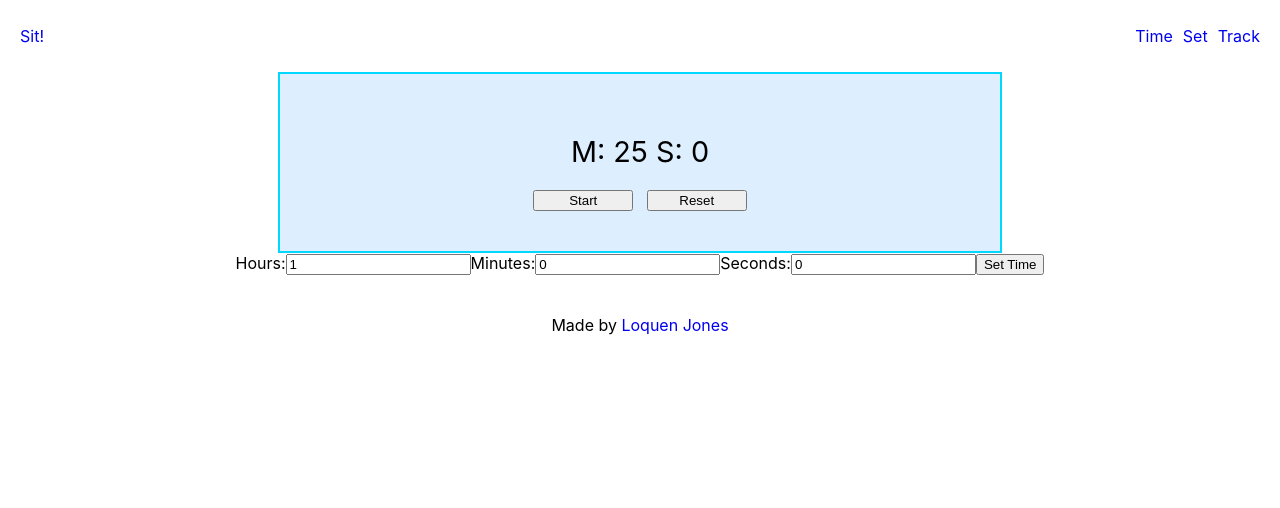
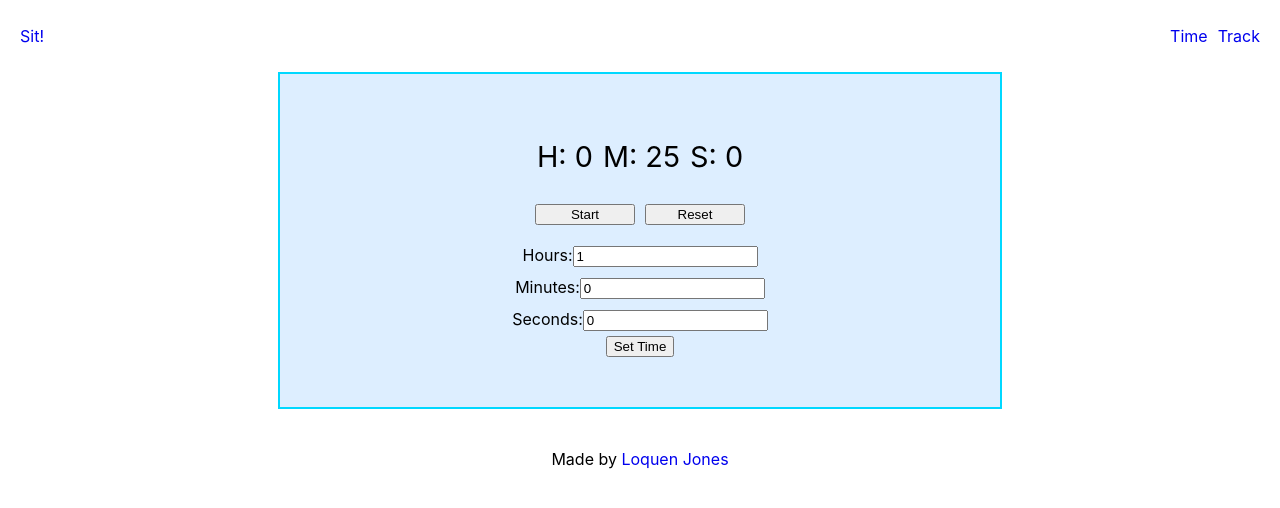
Before and after one commit to Loquen/react-sit, a React (Create React App) app: page / in a window 1280 px wide. Shown: the top 508 px of the page. Built offline with nearby package versions, Linux system fonts and the light colour scheme.

Commit message:
updated styles of whole app

```diff
--- a/src/App.js
+++ b/src/App.js
@@ -3,7 +3,7 @@ import './App.css';
 
 import Navbar from './Navbar';
 import Timer from './Timer';
-import SetTime from './SetTime';
+
 import Footer from './Footer';
 
 
@@ -12,7 +12,6 @@ const App = () => {
     <div className="App">
       <Navbar/>
       <Timer/>
-      <SetTime/>
       <Footer/>
     </div>
   );
--- a/src/Countdown.css
+++ b/src/Countdown.css
@@ -2,6 +2,9 @@
   margin: 10px;
   padding: 10px;
   font-size: 1.8em;
+  display: flex;
+  justify-content: center;
+  flex-flow: wrap;
 }
 
 .Button {
@@ -12,4 +15,9 @@
 
 .Button button {
   width: 100px;
+  margin: 5px;
 }
+
+.timeValue {
+  margin: 5px;
+}
--- a/src/Countdown.js
+++ b/src/Countdown.js
@@ -1,5 +1,7 @@
 import React, { Component } from 'react';
 import './Countdown.css';
+
+import SetTime from './SetTime';
 
 class Countdown extends Component {
 
@@ -13,7 +15,8 @@ class Countdown extends Component {
 		    			  br: 300,
 		    			  finalBreak: 900,
 		    			  pomodoro: 1,
-		    			  isRunning: false
+		    			  isRunning: false,
+                userSetTime: 0
     			 		};
     this.state = { ...this.initialState }; // to preserve the initial state
     this.timer = 0;
@@ -161,18 +164,28 @@ class Countdown extends Component {
   	}
   }
 
+  setTimeCallback = (userSeconds) => {
+    // Now we have the userSeconds that need to be converted and updated in the timer
+    this.setState({ userSetTime: userSeconds });
+  }
+
   render() {
     return(
       <div>
-        <div className="Countdown">M: {this.state.time.m} S: {this.state.time.s} </div>
+        <div className="Countdown">
+          <span className="timeValue">H: {this.state.time.h}</span>
+          <span className="timeValue">M: {this.state.time.m}</span>
+          <span className="timeValue"> S: {this.state.time.s} </span>
+        </div>
         <div className="Button">
         	<button onClick={this.handleTimer}>{this.state.isRunning ? 'Stop' : 'Start'}</button>
-        	&nbsp;
-        	&nbsp;
         	<button onClick={this.resetTimer}>Reset</button>
         </div>
         <div>
           <audio id="bell" ref="audio_tag" src="https://upload.wikimedia.org/wikipedia/commons/1/15/Bicycle-bell.wav"/>
+        </div>
+        <div className="SetTime">
+          <SetTime setTimeInParent={ this.setTimeCallback }/>
         </div>
       </div>
     );
--- a/src/Navbar.js
+++ b/src/Navbar.js
@@ -10,7 +10,6 @@ class Navbar extends Component {
 				<ul className="nav">
 					<li className="title"><a href="#">Sit!</a></li>
 					<li className="item"><a href="#">Time</a></li>
-					<li className="item"><a href="#">Set</a></li>
 					<li className="item"><a href="#">Track</a></li>
 				</ul>
 
--- a/src/SetTime.css
+++ b/src/SetTime.css
@@ -0,0 +1,11 @@
+.setForm {
+	display: flex;
+	flex-flow: column wrap;
+	justify-content: space-around;
+	align-items: center;
+	padding: 10px;
+}
+
+.time {
+	padding: 5px;
+}
--- a/src/SetTime.js
+++ b/src/SetTime.js
@@ -21,7 +21,6 @@ class SetTime extends Component {
 	calculateTotalSeconds() {
 		// define total as the seconds plus the minutes*60 plus the hours*3600
 		let total = Number(this.state.second) + Number(this.state.minute * 60) + Number(this.state.hour * 3600);
-		console.log(total);
 
 		this.setState({ totalSeconds: total }, () => {
 			console.log(this.state.totalSeconds);
@@ -44,25 +43,26 @@ class SetTime extends Component {
 	}
 
     handleSubmit(event) {
-
 	    console.log('A time was submitted: ' + this.state.hour + ':'+ this.state.minute + ':' + this.state.second);
 	    this.calculateTotalSeconds();
+
+	    this.props.setTimeInParent(this.state.totalSeconds);
 	    event.preventDefault();
 	}
 
 
 	render() {
 	    return (
-	        <form onSubmit={this.handleSubmit}>
-	        	<label>
+	        <form className="setForm" onSubmit={this.handleSubmit}>
+	        	<label className="time">
 	          		Hours:
 	          		<input name="hour" type="number" value={this.state.hour} onChange={this.handleChange} />
 	        	</label>
-	        	<label>
+	        	<label className="time">
 	          		Minutes:
 	          		<input name="minute" type="number" value={this.state.minute} onChange={this.handleChange} />
 	        	</label>
-	        	<label>
+	        	<label className="time">
 	          		Seconds:
 	          		<input name="second" type="number" value={this.state.second} onChange={this.handleChange} />
 	        	</label>
```
